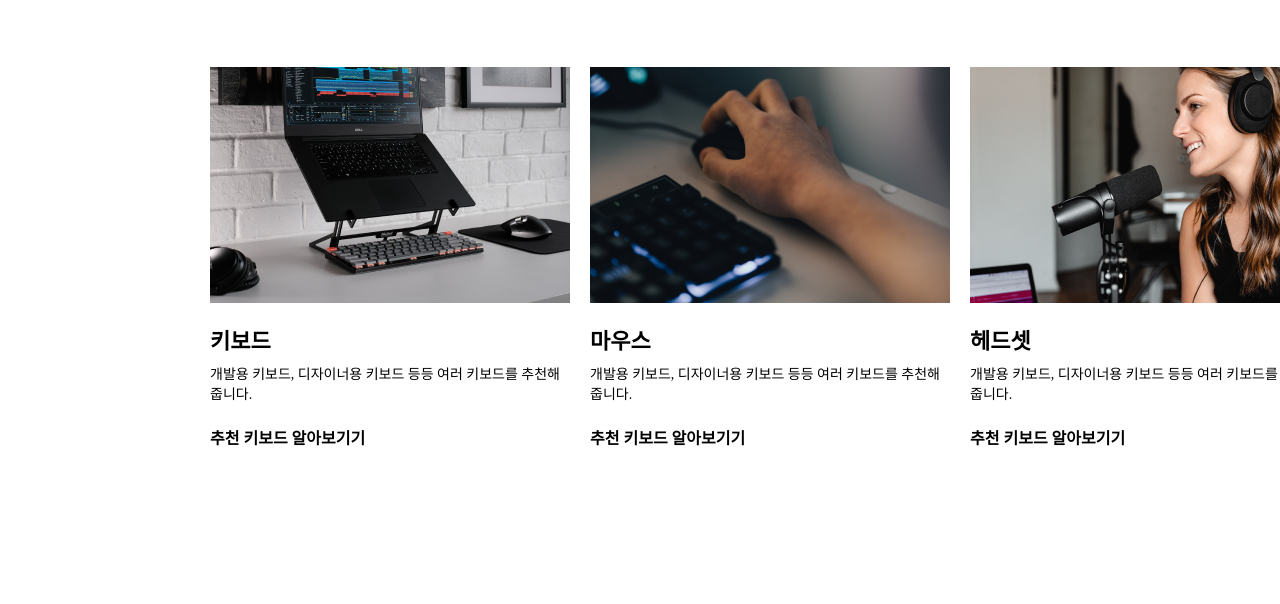
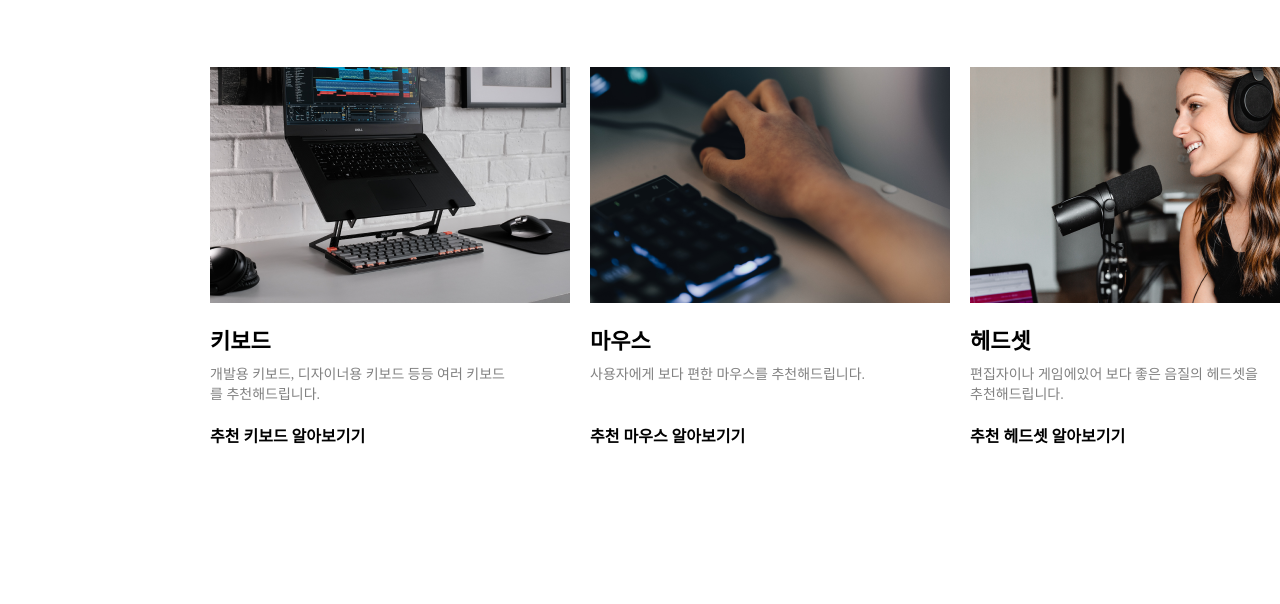
Before and after one commit to wonwoo012/AllGap-Page, a plain HTML site: page sub2.html in a window 1280 px wide. Shown: the part 4373-4977 px from the top of the page. Drawn offline with Linux system fonts and the light colour scheme; a web font is replaced by a local one.

Commit message:
second commit

```diff
--- a/css/sub2.css
+++ b/css/sub2.css
@@ -410,7 +410,9 @@ ul li {
 }
 .seri-box .seri {
   width: 360px;
+  height: 380px;
   margin: 0 10px;
+  position: relative;
 }
 .seri img {
   margin-bottom: 20px;
@@ -422,12 +424,16 @@ ul li {
   margin-bottom: 8px;
 }
 .seri .desc {
+  width: 300px;
   font-family: 'Pretendard-Regular';
   font-size: 14px;
   font-weight: 500;
   margin-bottom: 22px;
+  color: #818181;
 }
 .seri a {
+  position: absolute;
+  bottom: 0;
   font-family: 'Pretendard-Regular';
   font-size: 16px;
   font-weight: 600;
--- a/sub2.html
+++ b/sub2.html
@@ -196,26 +196,26 @@
         <div class="seri">
           <img src="./image/seri-image-01.png" alt="">
           <h2 class="title">키보드</h2>
-          <p class="desc">개발용 키보드, 디자이너용 키보드 등등 여러 키보드를 추천해줍니다. </p>
+          <p class="desc">개발용 키보드, 디자이너용 키보드 등등 여러 키보드를 추천해드립니다. </p>
           <a href="#">추천 키보드 알아보기기</a>
         </div>
         <div class="seri">
           <img src="./image/seri-image-02.png" alt="">
           <h2 class="title">마우스</h2>
-          <p class="desc">개발용 키보드, 디자이너용 키보드 등등 여러 키보드를 추천해줍니다. </p>
-          <a href="#">추천 키보드 알아보기기</a>
+          <p class="desc">사용자에게 보다 편한 마우스를 추천해드립니다. </p>
+          <a href="#">추천 마우스 알아보기기</a>
         </div>
         <div class="seri">
           <img src="./image/seri-image-03.png" alt="">
           <h2 class="title">헤드셋</h2>
-          <p class="desc">개발용 키보드, 디자이너용 키보드 등등 여러 키보드를 추천해줍니다. </p>
-          <a href="#">추천 키보드 알아보기기</a>
+          <p class="desc">편집자이나 게임에있어 보다 좋은 음질의 헤드셋을 추천해드립니다. </p>
+          <a href="#">추천 헤드셋 알아보기기</a>
         </div>
         <div class="seri">
           <img src="./image/seri-image-04.png" alt="">
           <h2 class="title">스피커</h2>
-          <p class="desc">개발용 키보드, 디자이너용 키보드 등등 여러 키보드를 추천해줍니다. </p>
-          <a href="#">추천 키보드 알아보기기</a>
+          <p class="desc">사용자에게 영화관 같은 편안한 음질의 스피키를 추천해드립니다. </p>
+          <a href="#">추천 스피커 알아보기기</a>
         </div>
       </div>
     </section>
```
